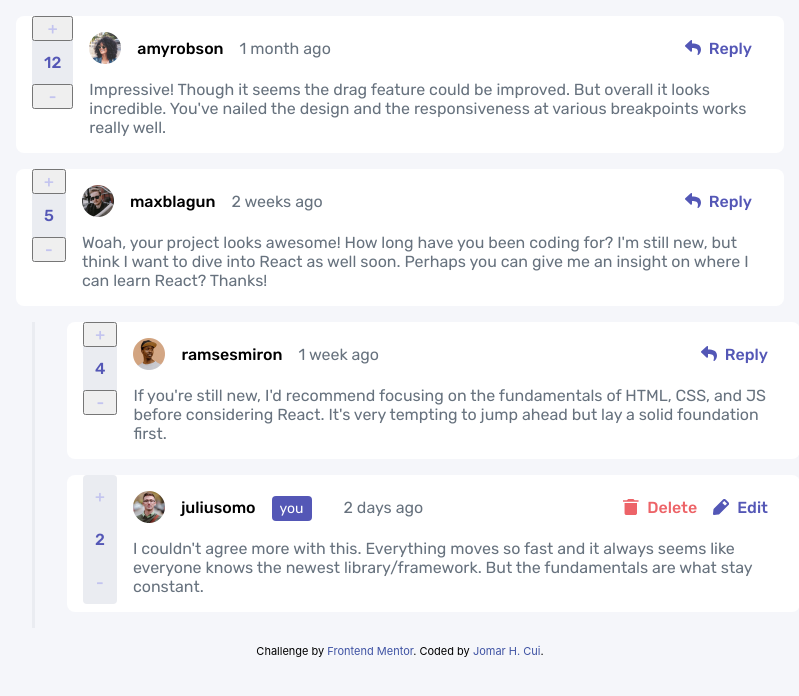
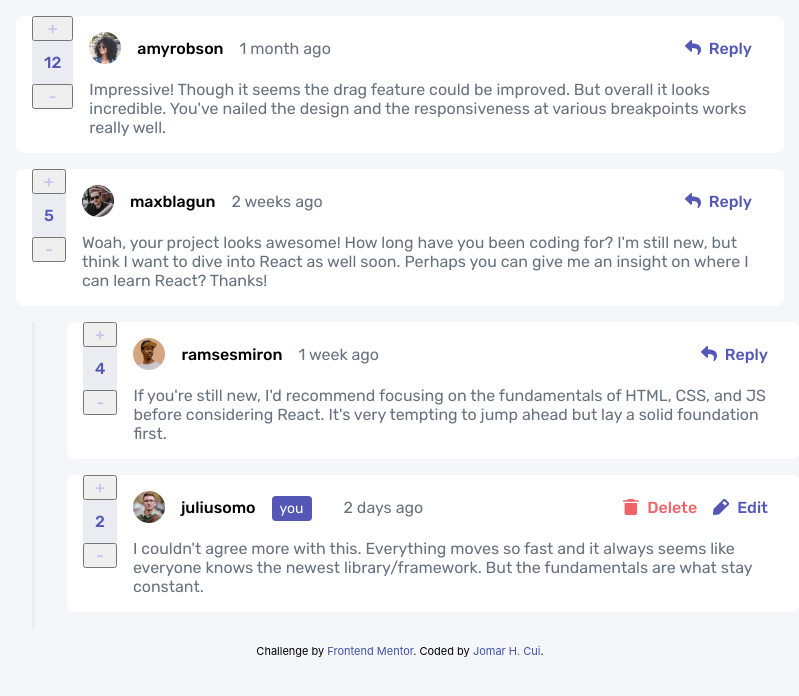
Before and after one commit to jomarcui/react-next-interactive-comment-section, a Next.js app: page / in a window 1280 px wide. Shown: the top 696 px of the page, without its empty margins (240-1039 px from the left). Built offline with nearby package versions, Linux system fonts and the light colour scheme.

Commit message:
♻️ Refactored and separated some comments
Made a separate component for user's own reply and comments from others.

Made file names for components PascalCase.

```diff
--- /dev/null
+++ b/components/comment/Delete.tsx
@@ -0,0 +1,46 @@
+import { Dispatch, SetStateAction } from "react";
+
+import * as Styles from "./comment.styles";
+
+import { Colors } from "../../enums/colors";
+
+import Modal from "../Ui/modal";
+
+type DeleteProps = {
+  confirmDelete: () => void;
+  setDeleting: Dispatch<SetStateAction<boolean>>;
+};
+
+const Delete = ({ confirmDelete, setDeleting }: DeleteProps) => {
+  const handleClickCancelDelete = () => {
+    setDeleting(false);
+  };
+
+  const handleClickConfirmDelete = () => {
+    confirmDelete();
+  };
+
+  return (
+    <Modal show>
+      <p>Delete comment</p>
+      <p>
+        Are you sure you want to delete this comment? This will remove the
+        comment and can&lsquo;t be undone.
+      </p>
+      <Styles.ModalButton
+        backgroundColor={Colors.GRAYISH_BLUE}
+        onClick={handleClickCancelDelete}
+      >
+        NO, CANCEL
+      </Styles.ModalButton>
+      <Styles.ModalButton
+        backgroundColor={Colors.SOFT_RED}
+        onClick={handleClickConfirmDelete}
+      >
+        YES, DELETE
+      </Styles.ModalButton>
+    </Modal>
+  );
+};
+
+export default Delete;
--- a/components/comment/mine.tsx
+++ b/components/comment/MyComment.tsx
@@ -4,36 +4,24 @@ import Image from "next/image";
 import * as Styles from "./comment.styles";
 import * as Types from "../../types/comment";
 
-import { Colors } from "../../enums/colors";
+import ComponentsCommentDelete from "./Delete";
+import ComponentsScore from "../Score";
 
-import Modal from "../ui/modal";
-
-type CommentProps = {
+type MyCommentProps = {
   props: {
     comment: Types.Comment;
+    parentCommentId: string;
     deleteReply: (replyId: string) => void;
-    parentCommentId: string;
-    replyingTo: string | null;
-    setReplyScore: (replyId: string, newScore: number) => void;
     submitEditedComment: (
       commentId: string,
       commentData: Types.Comment
     ) => void;
-    submitEditedReply: (replyData: Types.Reply) => void;
   };
 };
 
-const Mine = ({
-  props: {
-    comment,
-    deleteReply,
-    parentCommentId,
-    replyingTo,
-    setReplyScore,
-    submitEditedComment,
-    submitEditedReply,
-  },
-}: CommentProps) => {
+const MyComment = ({
+  props: { comment, parentCommentId, deleteReply, submitEditedComment },
+}: MyCommentProps) => {
   const {
     content,
     createdAt,
@@ -50,47 +38,30 @@ const Mine = ({
   const [editing, setEditing] = useState(false);
   const [myComment, setMyComment] = useState(content);
 
-  const handleChangeComment = (e: any) => {
-    setMyComment(e.currentTarget.value);
+  const componentsScoreProps = {
+    score,
+    commentId: id,
+    replyingTo: "",
+    setCommentScore: () => {},
   };
 
-  const handleClickCancelDelete = () => {
+  const confirmDelete = () => {
+    deleteReply(parentCommentId);
     setDeleting(false);
   };
 
-  const handleClickConfirmDelete = () => {
-    if (replyingTo) {
-      deleteReply(id);
-    } else {
-      deleteReply(parentCommentId);
-    }
-
-    setDeleting(false);
-  };
+  const handleChangeComment = (e: any) => setMyComment(e.currentTarget.value);
 
   const handleClickDelete = () => {
     setCommentIdToDelete(id);
     setDeleting(true);
   };
 
-  const handleClickEdit = () => {
-    setEditing(true);
-  };
+  const handleClickEdit = () => setEditing(true);
 
   const handleSubmitUpdateComment = (e: React.FormEvent<HTMLFormElement>) => {
     e.preventDefault();
 
-    if (replyingTo) {
-      const { replies, ...rest } = comment;
-
-      const replyData: Types.Reply = {
-        ...rest,
-        replyingTo,
-        content: myComment,
-      };
-
-      submitEditedReply(replyData);
-    } else {
     const commentData = {
       ...comment,
       content: myComment,
@@ -98,8 +69,6 @@ const Mine = ({
     };
 
     submitEditedComment(parentCommentId, commentData);
-    }
-
     setEditing(false);
   };
 
@@ -107,9 +76,7 @@ const Mine = ({
     <Styles.Comment>
       <div>
         <div className="score">
-          <div className="button">+</div>
-          <div className="value">{score}</div>
-          <div className="button">-</div>
+          <ComponentsScore {...componentsScoreProps} />
         </div>
       </div>
       <div className="details">
@@ -171,28 +138,13 @@ const Mine = ({
       </div>
 
       {deleting && (
-        <Modal show>
-          <p>Delete comment</p>
-          <p>
-            Are you sure you want to delete this comment? This will remove the
-            comment and can&lsquo;t be undone.
-          </p>
-          <Styles.ModalButton
-            backgroundColor={Colors.GRAYISH_BLUE}
-            onClick={handleClickCancelDelete}
-          >
-            NO, CANCEL
-          </Styles.ModalButton>
-          <Styles.ModalButton
-            backgroundColor={Colors.SOFT_RED}
-            onClick={handleClickConfirmDelete}
-          >
-            YES, DELETE
-          </Styles.ModalButton>
-        </Modal>
+        <ComponentsCommentDelete
+          confirmDelete={confirmDelete}
+          setDeleting={setDeleting}
+        />
       )}
     </Styles.Comment>
   );
 };
 
-export default Mine;
+export default MyComment;
--- /dev/null
+++ b/components/comment/MyReply.tsx
@@ -0,0 +1,151 @@
+import React, { useState } from "react";
+import Image from "next/image";
+
+import * as Styles from "./comment.styles";
+import * as Types from "../../types/comment";
+
+import ComponentsCommentDelete from "./Delete";
+import ComponentsScore from "../Score";
+
+type MyReplyProps = {
+  props: {
+    reply: Types.Reply;
+    parentCommentId: string;
+    deleteReply: (replyId: string) => void;
+    submitEditedComment: (
+      commentId: string,
+      commentData: Types.Comment
+    ) => void;
+    submitEditedReply: (replyData: Types.Reply) => void;
+  };
+};
+
+const MyComment = ({
+  props: {
+    reply,
+    parentCommentId,
+    deleteReply,
+    submitEditedComment,
+    submitEditedReply,
+  },
+}: MyReplyProps) => {
+  const {
+    content,
+    createdAt,
+    id,
+    replyingTo,
+    score,
+    user: {
+      image: { webp },
+      username,
+    },
+  } = reply;
+
+  const [replyIdToDelete, setReplyIdToDelete] = useState<string>();
+  const [deleting, setDeleting] = useState(false);
+  const [editing, setEditing] = useState(false);
+  const [myComment, setMyComment] = useState(content);
+
+  const componentsScoreProps = {
+    score,
+    commentId: id,
+    replyingTo: "",
+    setCommentScore: () => {},
+  };
+
+  const confirmDelete = () => {
+    deleteReply(id);
+    setDeleting(false);
+  };
+
+  const handleChangeComment = (e: any) => setMyComment(e.currentTarget.value);
+
+  const handleClickDelete = () => {
+    setReplyIdToDelete(id);
+    setDeleting(true);
+  };
+
+  const handleClickEdit = () => setEditing(true);
+
+  const handleSubmitUpdateComment = (e: React.FormEvent<HTMLFormElement>) => {
+    e.preventDefault();
+
+    const replyData: Types.Reply = {
+      ...reply,
+      content: myComment,
+    };
+
+    submitEditedReply(replyData);
+    setEditing(false);
+  };
+
+  return (
+    <Styles.Comment>
+      <div>
+        <ComponentsScore {...componentsScoreProps} />
+      </div>
+      <div className="details">
+        <div className="comment-header">
+          <div className="user-info">
+            <div className="avatar">
+              <Image alt="" height="32" src={webp} width="32" />
+            </div>
+            <div className="username">
+              {username}
+              <span className="you">you</span>
+            </div>
+            <div className="created-at">{createdAt}</div>
+          </div>
+          <div className="controls">
+            <button
+              className="delete"
+              disabled={editing}
+              onClick={handleClickDelete}
+            >
+              <Image
+                alt=""
+                height="16"
+                src="/images/icon-delete.svg"
+                width="16"
+              />
+              <span className="text">Delete</span>
+            </button>
+            <button disabled={editing} onClick={handleClickEdit}>
+              <Image
+                alt=""
+                height="16"
+                src="/images/icon-edit.svg"
+                width="16"
+              />
+              <span className="text">Edit</span>
+            </button>
+          </div>
+        </div>
+
+        {editing && (
+          <Styles.Content>
+            <form onSubmit={handleSubmitUpdateComment}>
+              <Styles.Textarea
+                onChange={handleChangeComment}
+                title="Your comment"
+                value={myComment}
+              />
+              <Styles.FormButton align="end">UPDATE</Styles.FormButton>
+            </form>
+          </Styles.Content>
+        )}
+
+        {!editing && <Styles.Content>{content}</Styles.Content>}
+      </div>
+
+      {deleting && (
+        <ComponentsCommentDelete
+          confirmDelete={confirmDelete}
+          setDeleting={setDeleting}
+        />
+      )}
+    </Styles.Comment>
+  );
+};
+
+export default MyComment;
--- /dev/null
+++ b/components/comment/ReplyForm.tsx
@@ -0,0 +1,87 @@
+import React, {
+  Dispatch,
+  SetStateAction,
+  useEffect,
+  useRef,
+  useState,
+} from "react";
+import Image from "next/image";
+
+import * as Styles from "./comment.styles";
+import * as Types from "../../types/comment";
+
+type ComponentsCommentReplyFormProps = {
+  commentId: string;
+  currentUser: Types.User;
+  replyingTo: string | null;
+  setReplying: Dispatch<SetStateAction<boolean>>;
+  submitReply: (commentId: string, replyData: Types.Reply) => void;
+};
+
+const ComponentsCommentReplyForm = ({
+  commentId,
+  currentUser,
+  replyingTo,
+  setReplying,
+  submitReply,
+}: ComponentsCommentReplyFormProps) => {
+  const {
+    image: { webp },
+  } = currentUser;
+
+  const replyTextInputRef = useRef<HTMLTextAreaElement>(null);
+  const [replyText, setReplyText] = useState<string>(`@${replyingTo} `);
+
+  useEffect(() => {
+    const inputRef = replyTextInputRef.current;
+    const inputRefValLength = inputRef?.value.length || 0;
+
+    inputRef?.focus();
+    inputRef?.setSelectionRange(inputRefValLength, inputRefValLength);
+  }, []);
+
+  const handleSubmit = (e: React.FormEvent<HTMLFormElement>) => {
+    e.preventDefault();
+
+    const replyData: Types.Reply = {
+      content: replyText,
+      createdAt: new Date(Date.now()).toLocaleDateString(),
+      id: new Date().getTime().toString(),
+      replyingTo: replyingTo ?? "",
+      score: 0,
+      user: currentUser,
+    };
+
+    submitReply(commentId, replyData);
+
+    setReplying(false);
+  };
+
+  const handleChangeReplyText = (e: React.ChangeEvent<HTMLTextAreaElement>) => {
+    setReplyText(e.target.value);
+  };
+
+  return (
+    <Styles.ReplyForm onSubmit={handleSubmit}>
+      <Styles.FlexBoxRow>
+        <div className="avatar-container">
+          <Image alt="" height="32" src={webp} width="32" />
+        </div>
+        <div className="text-area-container">
+          <textarea
+            name="reply"
+            onChange={handleChangeReplyText}
+            ref={replyTextInputRef}
+            title="Your reply."
+            value={replyText}
+          />
+        </div>
+        <div className="button-container">
+          <button>REPLY</button>
+        </div>
+      </Styles.FlexBoxRow>
+    </Styles.ReplyForm>
+  );
+};
+
+export default ComponentsCommentReplyForm;
--- a/components/comment/comment.tsx
+++ b/components/comment/comment.tsx
@@ -1,22 +1,21 @@
-import React, { useRef, useState } from "react";
+import React, { useState } from "react";
 import Image from "next/image";
 
 import * as Styles from "./comment.styles";
 import * as Types from "../../types/comment";
 
-import ComponentsScore from "../score/score";
-import Reply from "./reply";
+import ComponentsScore from "../Score";
+import ComponentsCommentReplyForm from "./ReplyForm";
 
 type CommentProps = {
   props: {
     comment: Types.Comment;
     currentUser: Types.User;
     parentCommentId: string;
-    replyingTo: string | null;
     setCommentScore: (
       commentId: string,
-      isReply: boolean,
-      newScore: number
+      newScore: number,
+      replyingTo: string
     ) => void;
     submitReply: (commentId: string, replyData: Types.Reply) => void;
   };
@@ -24,30 +23,30 @@ type CommentProps = {
 
 const Comment = ({
   props: {
-    comment: {
-      content,
-      createdAt,
-      id,
-      score,
-      user: {
-        image: { webp },
-        username,
-      },
-    },
+    comment,
     currentUser,
     parentCommentId,
-    replyingTo,
     setCommentScore,
     submitReply,
   },
 }: CommentProps) => {
+  const {
+    content,
+    createdAt,
+    id,
+    score,
+    user: {
+      image: { webp },
+      username,
+    },
+  } = comment;
   const [replying, setReplying] = useState(false);
 
   const componentsScoreProps = {
-    replyingTo,
     score,
     setCommentScore,
     commentId: id,
+    replyingTo: "",
   };
 
   const replyProps = {
@@ -55,6 +54,7 @@ const Comment = ({
     setReplying,
     submitReply,
     commentId: parentCommentId,
+    replyingTo: username,
   };
 
   const handleClickReply = () => {
@@ -98,7 +98,7 @@ const Comment = ({
         </div>
       </Styles.Comment>
 
-      {replying && <Reply {...replyProps} />}
+      {replying && <ComponentsCommentReplyForm {...replyProps} />}
     </>
   );
 };
--- a/components/comment/list.tsx
+++ b/components/comment/list.tsx
@@ -1,20 +1,22 @@
-import React, { Dispatch, SetStateAction } from "react";
+import React from "react";
 
 import * as Styles from "./comment.styles";
 import * as Types from "../../types/comment";
 
-import Comment from "./comment";
-import Mine from "./mine";
+import ComponentsComment from "./Comment";
+import ComponentsCommentMine from "./MyComment";
+import ComponentsCommentMyReply from "./MyReply";
+import ComponentsCommentReply from "./Reply";
 
-type CommentsProps = {
+type ComponentsCommentListProps = {
   props: {
     comments: Types.Comment[];
     currentUser: Types.User;
     deleteReply: (replyId: string) => void;
     setCommentScore: (
       commentId: string,
-      isReply: boolean,
-      newScore: number
+      newScore: number,
+      replyingTo: string
     ) => void;
     setReplyScore: (replyId: string, newScore: number) => void;
     submitEditedComment: (
@@ -37,68 +39,84 @@ const ComponentsCommentList = ({
     submitEditedReply,
     submitReply,
   },
-}: CommentsProps) => {
+}: ComponentsCommentListProps) => {
   const renderComment = (
     comment: Types.Comment,
-    parentCommentId: string,
-    replyingTo: string | null
+    currentUser: Types.User,
+    parentCommentId: string
   ) => {
-    const isMyComment = comment.user.username === currentUser?.username;
+    const isMyComment = comment.user.username === currentUser.username;
 
-    if (isMyComment && !!replyingTo) {
+    if (isMyComment) {
       const myCommentProps = {
         comment,
+        parentCommentId,
         deleteReply,
-        parentCommentId,
-        replyingTo,
         setReplyScore,
         submitEditedComment,
         submitEditedReply,
       };
 
-      return <Mine props={myCommentProps} />;
+      return <ComponentsCommentMine props={myCommentProps} />;
     }
 
     const commentProps = {
       comment,
       currentUser,
       parentCommentId,
-      replyingTo,
       setCommentScore,
       submitReply,
     };
 
-    return <Comment props={commentProps} />;
+    return <ComponentsComment props={commentProps} />;
   };
 
-  const extractCommentAndReplyingTo = (reply: Types.Reply) => {
-    const { replyingTo, ...rest } = reply;
-    const comment: Types.Comment = { ...rest, replies: [] };
+  const renderReply = (
+    currentUser: Types.User,
+    parentCommentId: string,
+    reply: Types.Reply
+  ) => {
+    const isMyReply = reply.user.username === currentUser.username;
 
-    return { comment, replyingTo };
+    if (isMyReply) {
+      const myReplyProps = {
+        parentCommentId,
+        reply,
+        deleteReply,
+        setReplyScore,
+        submitEditedComment,
+        submitEditedReply,
+      };
+
+      return <ComponentsCommentMyReply props={myReplyProps} />;
+    }
+
+    const commentProps = {
+      currentUser,
+      parentCommentId,
+      reply,
+      setCommentScore,
+      submitReply,
+    };
+
+    return <ComponentsCommentReply props={commentProps} />;
   };
 
   return (
     <Styles.Ul>
       {comments.map((comment) => {
-        const { id, replies } = comment;
+        const { id: parentCommentId, replies } = comment;
 
         return (
-          <Styles.Li key={id}>
-            {renderComment(comment, id, null)}
+          <Styles.Li key={parentCommentId}>
+            {renderComment(comment, currentUser, parentCommentId)}
 
             <Styles.ReplyUlContainer>
-              {replies.map((reply) => {
-                const { id: replyId } = reply;
-                const { comment: extractedComment, replyingTo } =
-                  extractCommentAndReplyingTo(reply);
-
-                return (
-                  <Styles.Li key={replyId}>
-                    {renderComment(extractedComment, id, replyingTo)}
-                  </Styles.Li>
-                );
-              })}
+              {replies.map((reply) => (
+                <Styles.Li key={reply.id}>
+                  {renderReply(currentUser, parentCommentId, reply)}
+                </Styles.Li>
+              ))}
             </Styles.ReplyUlContainer>
           </Styles.Li>
         );
--- a/components/comment/reply.tsx
+++ b/components/comment/reply.tsx
@@ -1,85 +1,100 @@
-import React, {
-  Dispatch,
-  SetStateAction,
-  useEffect,
-  useRef,
-  useState,
-} from "react";
+import React, { useState } from "react";
 import Image from "next/image";
 
 import * as Styles from "./comment.styles";
 import * as Types from "../../types/comment";
 
+import ComponentsScore from "../Score/Score";
+import ComponentsCommentReplyForm from "./ReplyForm";
+
 type ReplyProps = {
-  commentId: string;
+  props: {
+    reply: Types.Reply;
     currentUser: Types.User;
-  setReplying: Dispatch<SetStateAction<boolean>>;
+    parentCommentId: string;
+    setCommentScore: (
+      commentId: string,
+      newScore: number,
+      replyingTo: string
+    ) => void;
     submitReply: (commentId: string, replyData: Types.Reply) => void;
+  };
 };
 
 const Reply = ({
-  commentId,
+  props: { reply, currentUser, parentCommentId, setCommentScore, submitReply },
+}: ReplyProps) => {
+  const {
+    content,
+    createdAt,
+    id,
+    replyingTo,
+    score,
+    user: {
+      image: { webp },
+      username,
+    },
+  } = reply;
+  const [replying, setReplying] = useState(false);
+
+  const componentsScoreProps = {
+    replyingTo,
+    score,
+    setCommentScore,
+    commentId: id,
+  };
+
+  const replyProps = {
     currentUser,
     setReplying,
     submitReply,
-}: ReplyProps) => {
-  const {
-    image: { webp },
-    username,
-  } = currentUser;
-
-  const replyTextInputRef = useRef<HTMLTextAreaElement>(null);
-  const [replyText, setReplyText] = useState<string>(`@${username} `);
-
-  useEffect(() => {
-    const inputRef = replyTextInputRef.current;
-    const inputRefValLength = inputRef?.value.length || 0;
-
-    inputRef?.focus();
-    inputRef?.setSelectionRange(inputRefValLength, inputRefValLength);
-  }, []);
-
-  const handleSubmit = (e: React.FormEvent<HTMLFormElement>) => {
-    e.preventDefault();
-
-    const replyData: Types.Reply = {
-      content: replyText,
-      createdAt: new Date(Date.now()).toLocaleDateString(),
-      id: new Date().getTime().toString(),
+    commentId: parentCommentId,
     replyingTo: username,
-      score: 0,
-      user: currentUser,
   };
 
-    submitReply(commentId, replyData);
-
-    setReplying(false);
-  };
-
-  const handleChangeReplyText = (e: React.ChangeEvent<HTMLTextAreaElement>) => {
-    setReplyText(e.target.value);
+  const handleClickReply = () => {
+    setReplying(true);
   };
 
   return (
-    <Styles.ReplyForm onSubmit={handleSubmit}>
-      <Styles.FlexBoxRow>
-        <div className="avatar-container">
+    <>
+      <Styles.Comment>
+        <div>
+          <ComponentsScore {...componentsScoreProps} />
+        </div>
+        <div className="details">
+          <div className="comment-header">
+            <div className="user-info">
+              <div className="avatar">
                 <Image alt="" height="32" src={webp} width="32" />
               </div>
-        <div className="text-area-container">
-          <textarea
-            name="reply"
-            onChange={handleChangeReplyText}
-            ref={replyTextInputRef}
-            title="Your reply."
-            value={replyText}
+              <div className="username">{username}</div>
+              <div className="created-at">{createdAt}</div>
+            </div>
+            <div className="controls">
+              <button>
+                <Image
+                  alt=""
+                  height="16"
+                  src="/images/icon-reply.svg"
+                  width="16"
                 />
+                <span
+                  className="text"
+                  data-comment-id={id}
+                  onClick={handleClickReply}
+                >
+                  Reply
+                </span>
+              </button>
             </div>
-        <div className="button-container">
-          <button>REPLY</button>
           </div>
-      </Styles.FlexBoxRow>
-    </Styles.ReplyForm>
+          <Styles.Content>{content}</Styles.Content>
+        </div>
+      </Styles.Comment>
+
+      {replying && <ComponentsCommentReplyForm {...replyProps} />}
+    </>
   );
 };
 
--- /dev/null
+++ b/components/score/index.ts
@@ -0,0 +1,3 @@
+import Score from "./Score";
+
+export default Score;
--- a/components/score/score.tsx
+++ b/components/score/score.tsx
@@ -1,45 +1,33 @@
 const SCORE_OPERAND = 1;
 
-type ComponentsScoreProps = {
+type ScoreProps = {
   commentId: string;
-  replyingTo: string | null;
+  replyingTo: string;
   score: number;
   setCommentScore: (
     commentId: string,
-    isReply: boolean,
-    newScore: number
+    newScore: number,
+    replyingTo: string
   ) => void;
 };
 
-const ComponentsScore = ({
+const Score = ({
   commentId,
   replyingTo,
   score,
   setCommentScore,
-}: ComponentsScoreProps) => {
-  const handleClickIncreaseScore = () => {
-    const increment = true;
-    setScore(increment);
-  };
+}: ScoreProps) => {
+  const handleClickIncreaseScore = () =>
+    setScore(commentId, increaseScore(true), replyingTo);
 
-  const handleClickDecreaseScore = () => {
-    const increment = true;
-    setScore(!increment);
-  };
+  const handleClickDecreaseScore = () =>
+    setScore(commentId, increaseScore(false), replyingTo);
 
-  const setScore = (increment = true) => {
-    const isReply = !!replyingTo;
+  const increaseScore = (increment: boolean) =>
+    increment ? (score += SCORE_OPERAND) : (score -= SCORE_OPERAND);
 
-    let newScore = score;
-
-    if (increment) {
-      newScore += SCORE_OPERAND;
-    } else {
-      newScore -= SCORE_OPERAND;
-    }
-
-    setCommentScore(commentId, isReply, newScore);
-  };
+  const setScore = (commentId: string, newScore: number, replyingTo: string) =>
+    setCommentScore(commentId, newScore, replyingTo);
 
   return (
     <div className="score">
@@ -54,4 +42,4 @@ const ComponentsScore = ({
   );
 };
 
-export default ComponentsScore;
+export default Score;
--- a/containers/comment/comment.tsx
+++ b/containers/comment/comment.tsx
@@ -2,8 +2,8 @@ import { useContext } from "react";
 
 import * as Types from "../../types/comment";
 
-import ComponentsCommentList from "../../components/comment/list";
 import { CommentContext } from "../../context/comment";
+import ComponentsCommentList from "../../components/Comment/List";
 
 const ContainersComment = () => {
   const [commentContext, setCommentContext] = useContext(CommentContext);
@@ -31,12 +31,12 @@ const ContainersComment = () => {
 
   const setCommentScore = (
     commentId: string,
-    isReply: boolean,
-    newScore: number
+    newScore: number,
+    replyingTo: string
   ) => {
     const updatedComments = [...comments];
 
-    if (isReply) {
+    if (!!replyingTo) {
       updatedComments.forEach(({ replies }) => {
         replies.forEach((reply) => {
           const { id } = reply;
--- a/containers/comment/index.ts
+++ b/containers/comment/index.ts
@@ -1,3 +1,3 @@
-import ContainersComment from "./comment";
+import ContainersComment from "./Comment";
 
 export default ContainersComment;
```
Also changed, not shown: pages/index.tsx (+4 -5 lines). Lines whose indentation alone changed are shown as unchanged.
